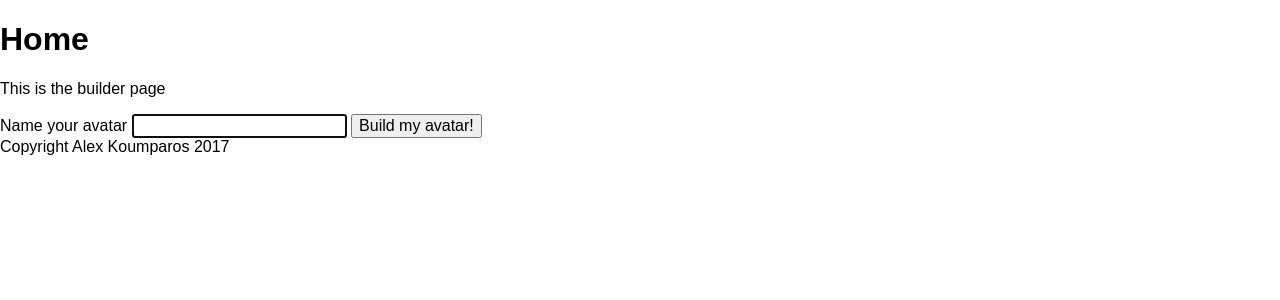
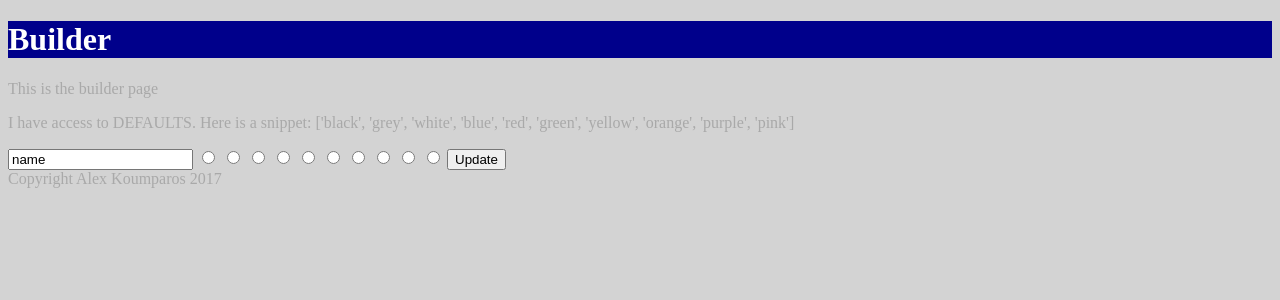
Before and after one commit to Crossroadsman/FlaskProject, a Flask app: page /builder in a window 1280 px wide. Shown: the top 300 px of the page. Run offline with Flask 2, Linux system fonts and the light colour scheme.

Commit message:
Use for loop to display multiple radio buttons

```diff
--- a/forms_demo/app.py
+++ b/forms_demo/app.py
@@ -80,7 +80,7 @@ def save():
     #
     # `redirect` is used to redirect to another url
     # in this case, the url that is derived by following the `index` function
-    response = flask.make_response( flask.redirect( flask.url_for('index') ) )
+    response = flask.make_response( flask.redirect( flask.url_for('builder') ) )
 
     # make the cookie:
     # `.dumps(x)` ('dumps' means dump a json-formatted string) where x is a valid python object (dict/tuple(and list)/str/int/float/True/False/None)
--- a/forms_demo/static/css/main.css
+++ b/forms_demo/static/css/main.css
@@ -1,7 +1,49 @@
 h1 {
-  color: 'darkblue';
+  color: white;
+  background: darkblue;
 }
 
 body {
-  color: 'darkgrey';
+  color: darkgrey;
+  background: lightgrey;
 }
+
+input[type=radio]#black {
+  color: black;
+}
+
+input[type=radio]#grey {
+  color: grey;
+}
+
+input[type=radio]#white {
+  color: white;
+}
+
+input[type=radio]#blue {
+  color: blue;
+}
+
+input[type=radio]#red {
+  background: red;
+}
+
+input[type=radio]#green {
+  color: green;
+}
+
+input[type=radio]#yellow {
+  color: yellow;
+}
+
+input[type=radio]#orange {
+  color: orange;
+}
+
+input[type=radio]#purple {
+  color: purple;
+}
+
+input[type=radio]#pink {
+  color: pink;
+}
--- a/forms_demo/templates/builder.html
+++ b/forms_demo/templates/builder.html
@@ -1,18 +1,32 @@
 {% extends "layout.html" %}
 
-{% block title %}Home{% endblock %}
+{% block title %}Builder{% endblock %}
 
 {% block content %}
 <p>This is the builder page</p>
+<p>I have access to DEFAULTS. Here is a snippet: {{ options.get('colours', "uh oh, I couldn't find colours") }}</p>
+
+<!-- builder area -->
+
+<!-- instead of hard coding the destination url, we can tell index to look back at the application code for what the target destination is,
+     in this case we want the url that the save function is directed to -->
 
 <!-- action is the destination url for the request -->
 <!-- method is the HTTP method (always POST?) -->
+<form action="" method="POST">
+  <input type="text" value="name" value="{{ saves.get('name', '') }}">
 
-<!-- instead of hard coding the destination url, we can tell index to look back at the application code for what the target destination is,
-     in this case we want the url that the save function is directed to -->
-<form action={{ url_for('save') }} method="POST">
-  <label>Name your avatar</label>
-  <input type="text" name="name" value="{{ saves.get('name', '')  }}" autofocus>
-  <input type="submit" value="Build my avatar!">
+  <!--  Observe that we can execute python code in a code block:
+
+        Notice how the blocks flow into the html and how we can flow into a block from within a string
+
+        Also notice the absence of `:` when creating the for loop and the if -->
+  {% for colour in options['colours']  %}
+      <input type="radio" id="{{colour}}" name="colours" value="{{colour}}"
+      {% if saves.get('colour') == colour %}checked{% endif %}>
+      <label for="{{color}}"> </label>
+  {% endfor %}
+  <button>Update</button>
 </form>
+
 {% endblock %}
--- a/forms_demo/templates/layout.html
+++ b/forms_demo/templates/layout.html
@@ -3,9 +3,10 @@
   <head>
     <meta charset="utf-8">
     <title>Flask Forms Demo | {% block title %}{% endblock %}</title>
-
+<!--
     <link rel="stylesheet" type="text/css" href="/static/css/normalize.min.css?q=20170928.1355">
-    <link rel="stylesheet" type="text/css" href="/static/css/main.css?q=20170928.1355">
+-->
+    <link rel="stylesheet" type="text/css" href="/static/css/main.css?q=20170929.1730">
   </head>
 
   <body>
```
Also changed, not shown: 1 other file.
